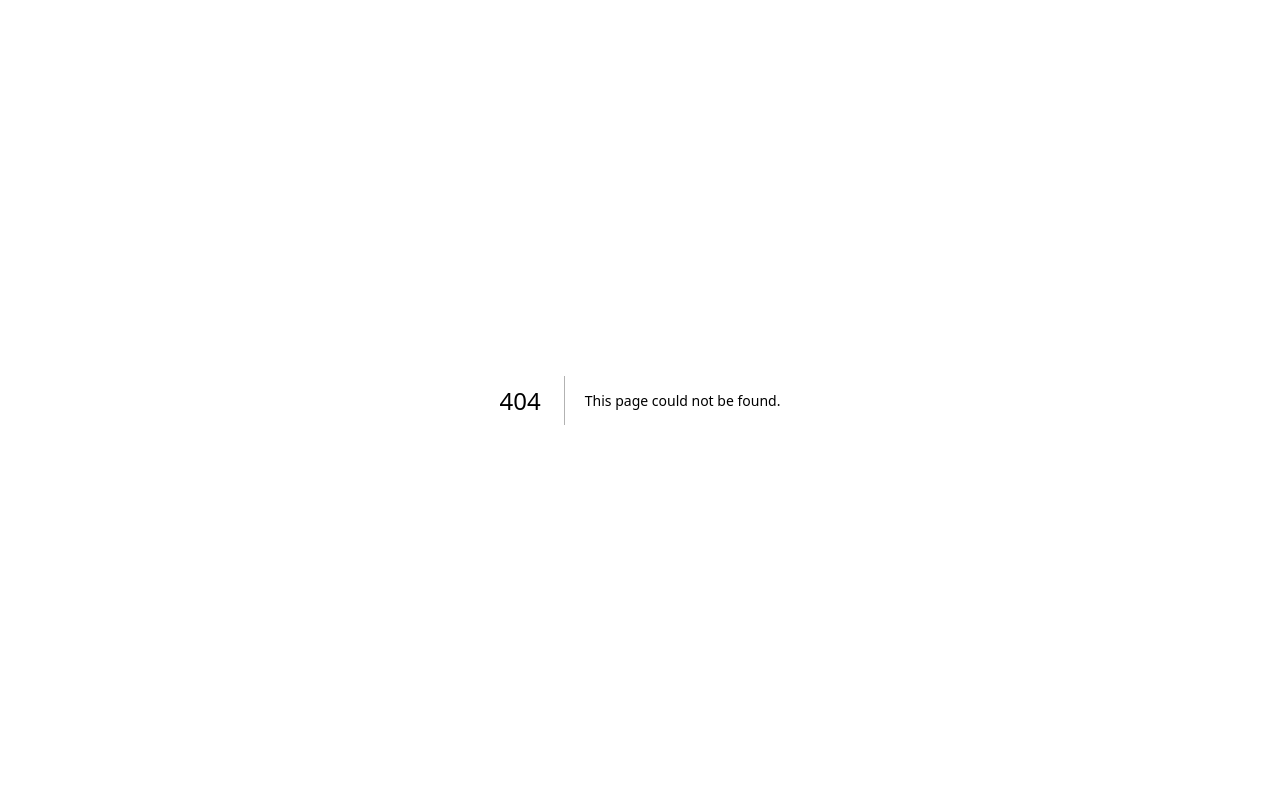
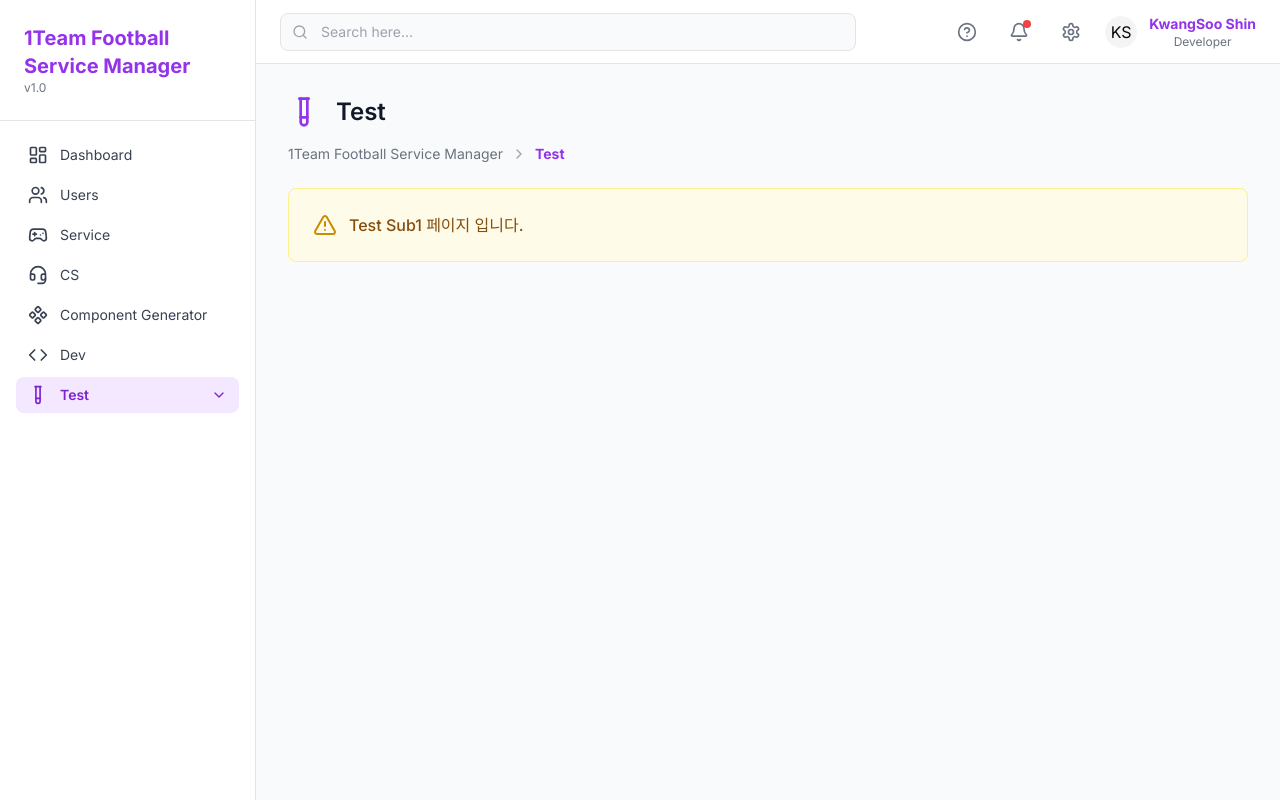
Before and after one commit to KWANGSOOSHIN-Zergtic/game-service-manager, a Next.js app: page /test/sub1 in a window 1280 px wide. Before the commit this address had no page. Built offline with nearby package versions, Linux system fonts and the light colour scheme; sample sign-in values are in the browser's storage.

Commit message:
feat: Sub Menu 구성

```diff
--- /dev/null
+++ b/src/app/(main)/test/sub1/page.tsx
@@ -0,0 +1,14 @@
+import { AlertTriangle } from "lucide-react"
+import { Navigation } from "@/components/dashboard/navigation"
+
+export default function TestSub1Page() {
+  return (
+    <div className="p-8 flex flex-col gap-6">
+      <Navigation />
+      <div className="flex items-center gap-3 p-6 bg-yellow-50 border border-yellow-200 rounded-lg">
+        <AlertTriangle className="w-6 h-6 text-yellow-600" />
+        <span className="text-yellow-800 font-medium">Test Sub1 페이지 입니다.</span>
+      </div>
+    </div>
+  )
+}
--- /dev/null
+++ b/src/app/(main)/test/sub2/page.tsx
@@ -0,0 +1,14 @@
+import { AlertTriangle } from "lucide-react"
+import { Navigation } from "@/components/dashboard/navigation"
+
+export default function TestSub2Page() {
+  return (
+    <div className="p-8 flex flex-col gap-6">
+      <Navigation />
+      <div className="flex items-center gap-3 p-6 bg-yellow-50 border border-yellow-200 rounded-lg">
+        <AlertTriangle className="w-6 h-6 text-yellow-600" />
+        <span className="text-yellow-800 font-medium">Test Sub2 페이지 입니다.</span>
+      </div>
+    </div>
+  )
+}
--- a/src/components/layout/sidebar.tsx
+++ b/src/components/layout/sidebar.tsx
@@ -1,14 +1,87 @@
 "use client"
 
 import Link from "next/link"
-import { usePathname } from "next/navigation"
+import { usePathname, useRouter } from "next/navigation"
 import { ChevronDown } from "lucide-react"
 import { cn } from "@/lib/utils"
-import { MENU_ITEMS } from "@/config/menu"
+import { MENU_ITEMS, MenuItem } from "@/config/menu"
+import { useState } from "react"
 
 export function Sidebar() {
   const pathname = usePathname()
+  const router = useRouter()
   const sidebarItems = MENU_ITEMS.filter(item => item.showInSidebar)
+  const [expandedItems, setExpandedItems] = useState<string[]>([])
+
+  const toggleExpand = (path: string) => {
+    setExpandedItems(prev =>
+      prev.includes(path)
+        ? prev.filter(p => p !== path)
+        : [...prev, path]
+    )
+  }
+
+  const handleMenuClick = (e: React.MouseEvent, item: MenuItem) => {
+    e.preventDefault()
+
+    // 항상 해당 페이지로 이동
+    router.push(`/${item.path}`)
+
+    // 서브메뉴가 있는 경우 토글
+    if (item.subItems?.length) {
+      toggleExpand(item.path)
+    }
+  }
+
+  const renderMenuItem = (item: MenuItem, isSubItem: boolean = false) => {
+    const isActive = pathname === `/${item.path}`
+    const hasSubItems = item.subItems && item.subItems.length > 0
+    const isExpanded = expandedItems.includes(item.path)
+    const Icon = item.icon
+
+    // 현재 경로가 서브아이템 중 하나와 일치하는지 확인
+    const isChildActive = hasSubItems && item.subItems?.some(
+      subItem => pathname === `/${subItem.path}`
+    )
+
+    return (
+      <li key={item.path}>
+        <div className="flex flex-col">
+          <Link
+            href={`/${item.path}`}
+            className={cn(
+              "flex items-center gap-3 px-3 py-2 rounded-lg group transition-colors",
+              !isSubItem && (isActive || isChildActive)
+                ? "bg-purple-100 text-purple-700 font-semibold"
+                : "text-gray-700 hover:bg-gray-100",
+              isSubItem && "ml-6 hover:bg-transparent",
+              isSubItem && isActive && "text-purple-700 font-bold"
+            )}
+            onClick={(e) => handleMenuClick(e, item)}
+          >
+            <Icon className={cn(
+              "h-5 w-5",
+              (isActive || isChildActive) && "text-purple-700"
+            )} />
+            <span className="flex-1 text-sm">{item.label}</span>
+            {hasSubItems && (
+              <ChevronDown className={cn(
+                "h-4 w-4 transition-transform duration-200",
+                isExpanded && "transform rotate-180",
+                (isActive || isChildActive) && "text-purple-700"
+              )} />
+            )}
+          </Link>
+
+          {hasSubItems && isExpanded && (
+            <ul className="mt-1 space-y-1">
+              {item.subItems?.map(subItem => renderMenuItem(subItem, true))}
+            </ul>
+          )}
+        </div>
+      </li>
+    )
+  }
 
   return (
     <div className="w-64 bg-white border-r flex flex-col">
@@ -21,36 +94,7 @@ export function Sidebar() {
       {/* Menu Items */}
       <nav className="flex-1 p-4">
         <ul className="space-y-1">
-          {sidebarItems.map((item) => {
-            const isActive = pathname === `/${item.path}`
-            const Icon = item.icon
-
-            return (
-              <li key={item.path}>
-                <Link
-                  href={`/${item.path}`}
-                  className={cn(
-                    "flex items-center gap-3 px-3 py-2 rounded-lg group transition-colors",
-                    isActive
-                      ? "bg-purple-100 text-purple-700 font-semibold"
-                      : "text-gray-700 hover:bg-gray-100"
-                  )}
-                >
-                  <Icon className={cn(
-                    "h-5 w-5",
-                    isActive && "text-purple-700"
-                  )} />
-                  <span className="flex-1 text-sm">{item.label}</span>
-                  {item.label !== "Dashboard" && (
-                    <ChevronDown className={cn(
-                      "h-4 w-4 opacity-0 group-hover:opacity-100 transition-opacity",
-                      isActive && "text-purple-700"
-                    )} />
-                  )}
-                </Link>
-              </li>
-            )
-          })}
+          {sidebarItems.map(item => renderMenuItem(item))}
         </ul>
       </nav>
     </div>
--- a/src/config/menu.ts
+++ b/src/config/menu.ts
@@ -20,6 +20,7 @@ export interface MenuItem {
   icon: LucideIcon;
   label: string;
   showInSidebar?: boolean;
+  subItems?: MenuItem[];
 }
 
 export const MENU_ITEMS: MenuItem[] = [
@@ -29,7 +30,16 @@ export const MENU_ITEMS: MenuItem[] = [
   { path: "cs", icon: Headset, label: "CS", showInSidebar: true },
   { path: "component-generator", icon: Component, label: "Component Generator", showInSidebar: true },
   { path: "dev", icon: Code, label: "Dev", showInSidebar: true },
-  { path: "test", icon: TestTube, label: "Test", showInSidebar: true },
+  {
+    path: "test",
+    icon: TestTube,
+    label: "Test",
+    showInSidebar: true,
+    subItems: [
+      { path: "test/sub1", icon: TestTube, label: "TestSub1", showInSidebar: true },
+      { path: "test/sub2", icon: TestTube, label: "TestSub2", showInSidebar: true }
+    ]
+  },
   { path: "help", icon: HelpCircle, label: "Help" },
   { path: "alarm", icon: Bell, label: "Alarm" },
   { path: "setup", icon: Settings, label: "Setup" },
```
